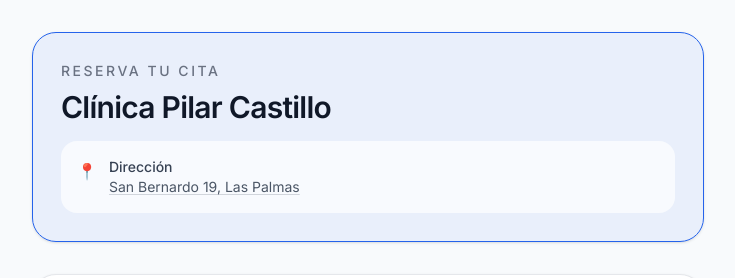
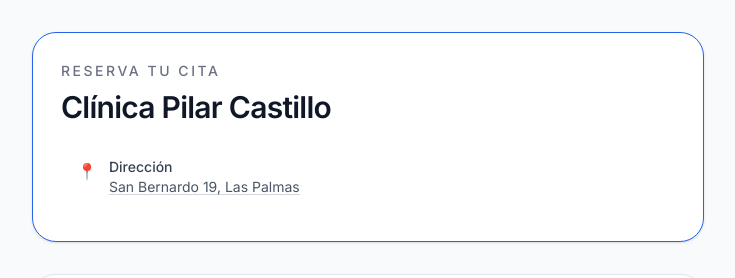
Before and after one commit to octaviomanzanosantana-cmyk/reservas_clinicas, a Next.js app: page /b/pilarcastillo in a window 1280 px wide. Shown: the top 278 px of the page, without its empty margins (272-1007 px from the left). Built offline with nearby package versions, Linux system fonts and the light colour scheme; no server answers.

Commit message:
remove tinted header background and keep clean white design

```diff
--- a/app/b/[clinicSlug]/page.tsx
+++ b/app/b/[clinicSlug]/page.tsx
@@ -277,9 +277,6 @@ export default function PublicBookingPage() {
               className="rounded-3xl border bg-white p-7 shadow-sm"
               style={{
                 borderColor: clinicDetails.theme_color || "#e5e7eb",
-                backgroundColor: clinicDetails.theme_color
-                  ? `${clinicDetails.theme_color}12`
-                  : "#ffffff",
               }}
             >
               <div className="space-y-4">
```
